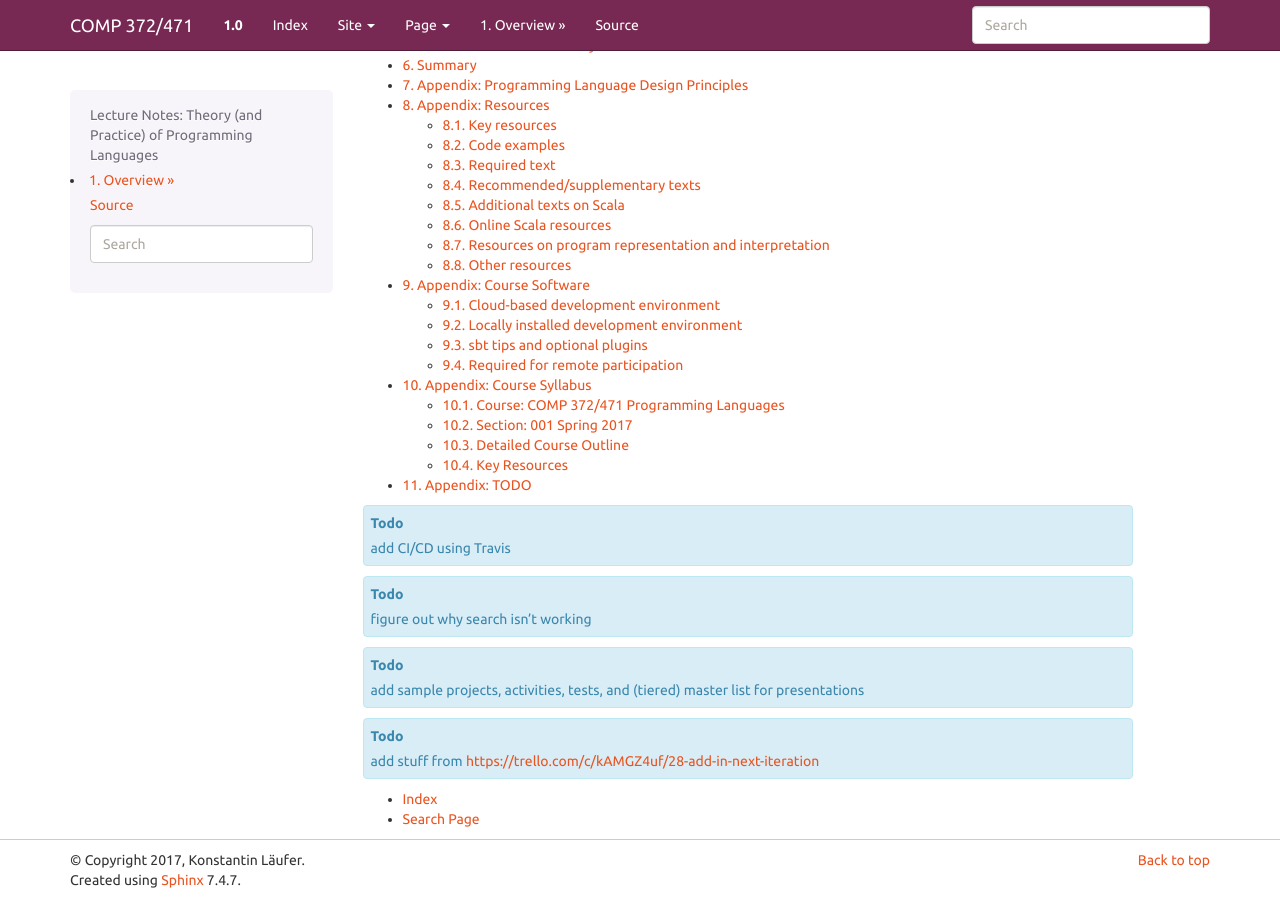
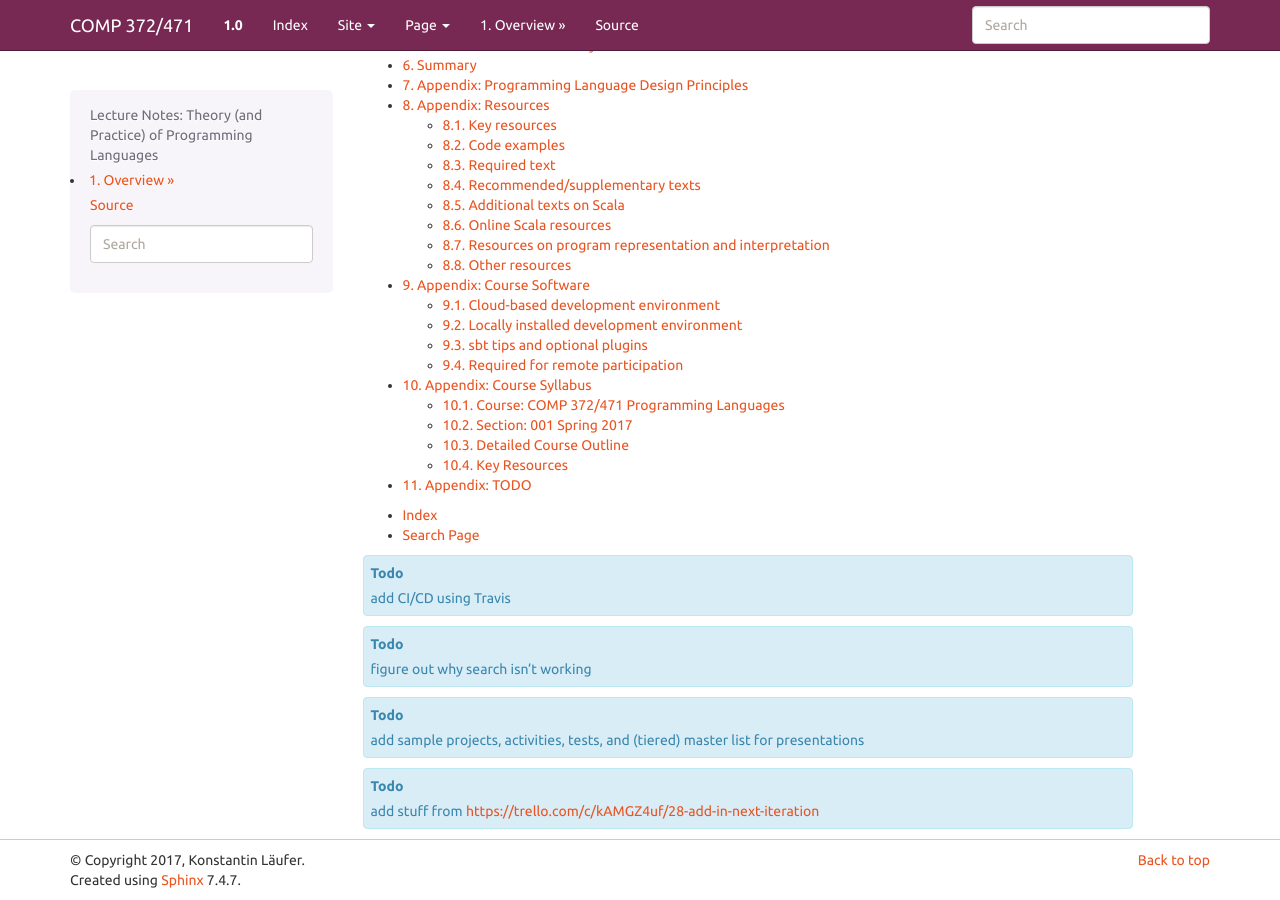
Before and after one commit to lucproglangcourse/lucproglangcourse.github.io, a Sphinx documentation site: the page built from source/index.rst, in a window 1280 px wide and 900 px high, scrolled down 623 px. Built offline with Sphinx 7.4.7, drawn with Linux system fonts in a browser that asks for light colours; part of the change alters nothing that is shown.

```diff
--- a/source/index.rst
+++ b/source/index.rst
@@ -38,6 +38,12 @@ We maintain these lecture notes using `GitHub`_. We also offer `PDF`_ and `ePub`
    syllabus
    todo
 
+.. Indices and tables
+.. ==================
+
+* :ref:`genindex`
+* :ref:`search`
+
 .. todo:: add CI/CD using Travis
 
 .. todo:: figure out why search isn't working
@@ -45,9 +51,3 @@ We maintain these lecture notes using `GitHub`_. We also offer `PDF`_ and `ePub`
 .. todo:: add sample projects, activities, tests, and (tiered) master list for presentations
 
 .. todo:: add stuff from https://trello.com/c/kAMGZ4uf/28-add-in-next-iteration
-
-.. Indices and tables
-.. ==================
-
-* :ref:`genindex`
-* :ref:`search`
```
